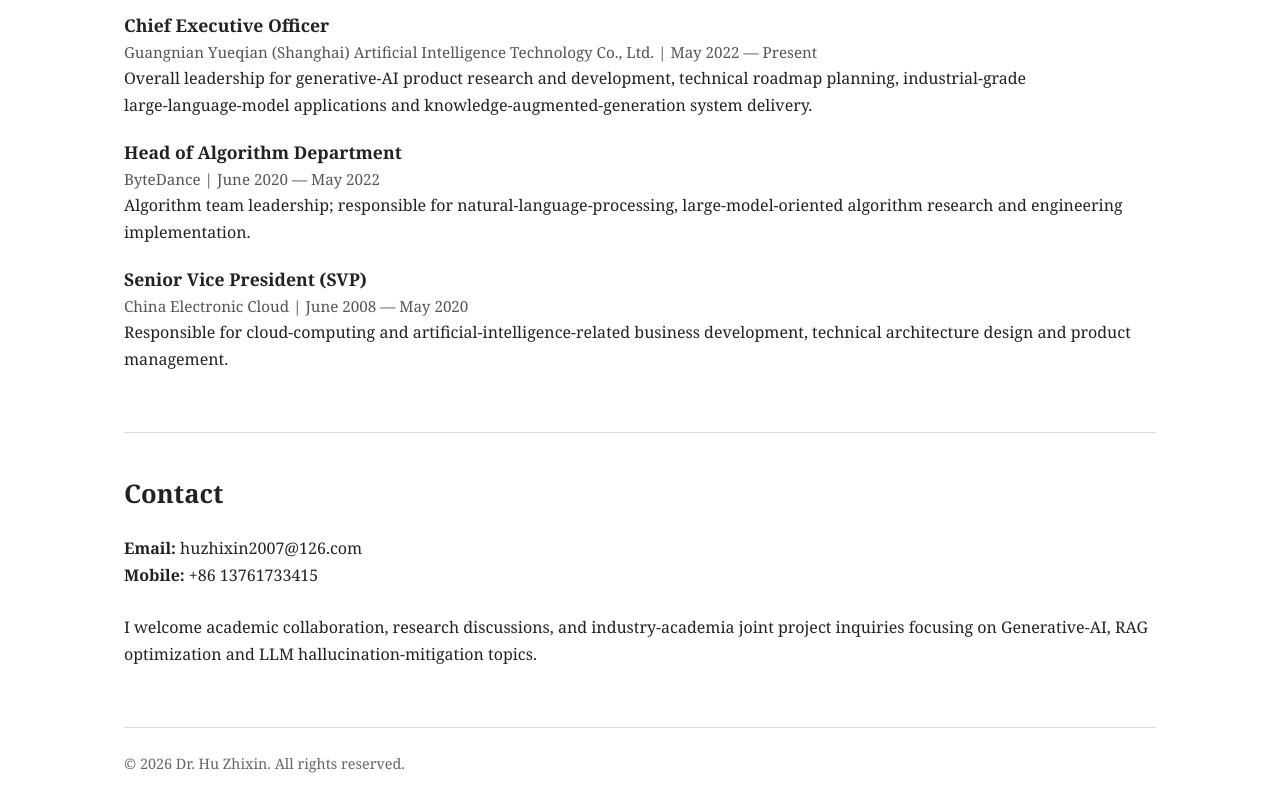
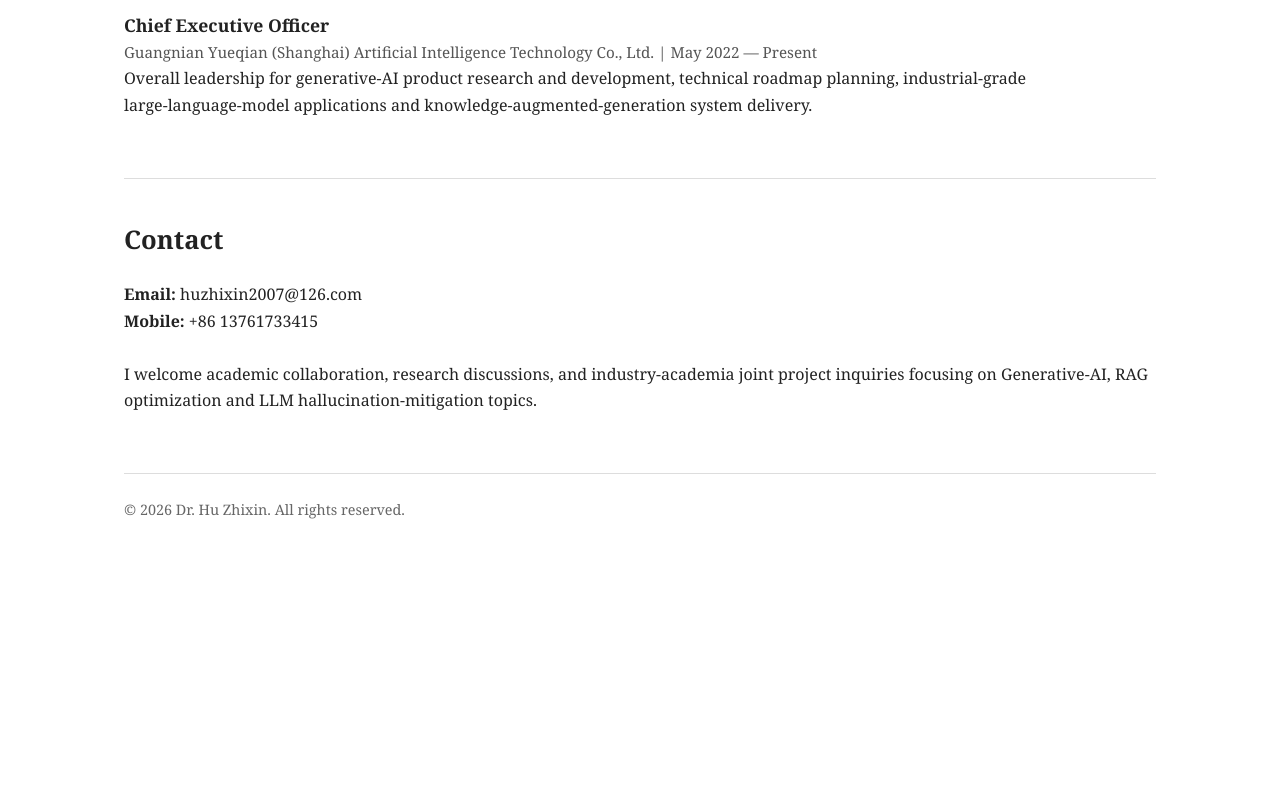
Before and after one commit to huzhixin2024/huzhixin, a plain HTML site: page index.html in a window 1280 px wide. Shown: the part 2387-3187 px from the top of the page. After the commit the page ends 2933 px from the top, so only its background shows below. Drawn offline with Linux system fonts and the light colour scheme.

Commit message:
Update index.html to remove job history
Removed previous job experiences from the resume section.

```diff
--- a/index.html
+++ b/index.html
@@ -265,15 +265,6 @@ My research focuses on Retrieval‑Augmented Generation (RAG), large‑language
         <div class="meta-text">Guangnian Yueqian (Shanghai) Artificial Intelligence Technology Co., Ltd. | May 2022 — Present</div>
         <p>Overall leadership for generative‑AI product research and development, technical roadmap planning, industrial‑grade large‑language‑model applications and knowledge‑augmented‑generation system delivery.</p>
     </div>
-    <div class="item-block">
-        <h4>Head of Algorithm Department</h4>
-        <div class="meta-text">ByteDance | June 2020 — May 2022</div>
-        <p>Algorithm team leadership; responsible for natural‑language‑processing, large‑model‑oriented algorithm research and engineering implementation.</p>
-    </div>
-    <div class="item-block">
-        <h4>Senior Vice President (SVP)</h4>
-        <div class="meta-text">China Electronic Cloud | June 2008 — May 2020</div>
-        <p>Responsible for cloud‑computing and artificial‑intelligence‑related business development, technical architecture design and product management.</p>
     </div>
 </section>
 <section id="contact">
```
